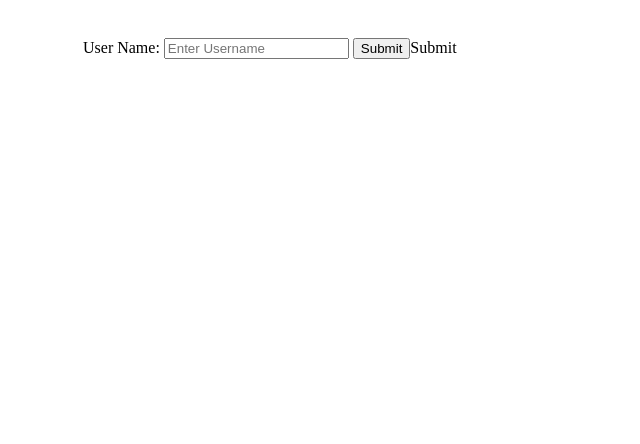
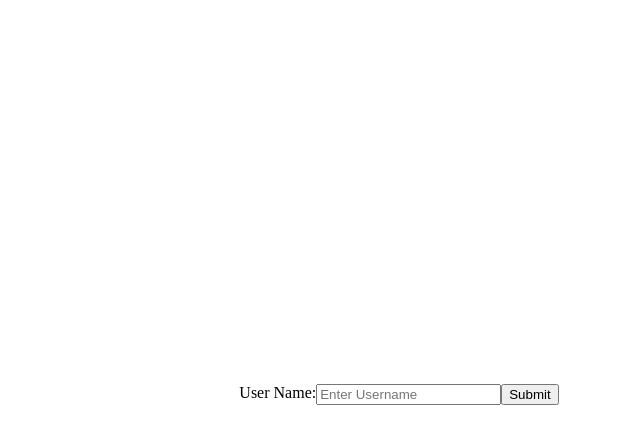
Before and after one commit to iggfoot/fetchPractice, a plain HTML site: page index.html in a window 1280 px wide. Shown: the whole page, without its empty margins (241-881 px from the left). Drawn offline with nearby package versions, Linux system fonts and the light colour scheme.

Commit message:
pass updated html and css

```diff
--- a/index.css
+++ b/index.css
@@ -2,15 +2,24 @@
     box-sizing: border-box;
  }
 
+ body, html {
+     margin: 0;
+     padding: 0;
+     height: auto;
+     width: 100%;
+ }
+
  form {
-     padding-top: 30px;
-     width: 50%;
-     margin-left: auto;
-     margin-right: auto;
+     padding-top: 30%;
+     width: 70%;
+     margin: 0 auto;
+     display: flex;
+     justify-content: center;
  }
 
  #display-results {
      width: 40%;
+     height: auto;
      padding: 10px;
      margin: 0 auto;
  }
--- a/index.html
+++ b/index.html
@@ -9,11 +9,15 @@
 <body>
     <form>
         <span>User Name:</span>
-        <input type="text" name="User Name" id="user-name-input" placeholder="Enter Username"></input>
-        <input type="submit">Submit</input>
+        <input type="text" name="user-name" id="user-name-input" placeholder="Enter Username"></input>
+        <input type="submit"></input>
     </form>
 
     <div id="display-results">
+
+      <div>
+        <p></p>
+      </div>
 
     </div>
 
```
